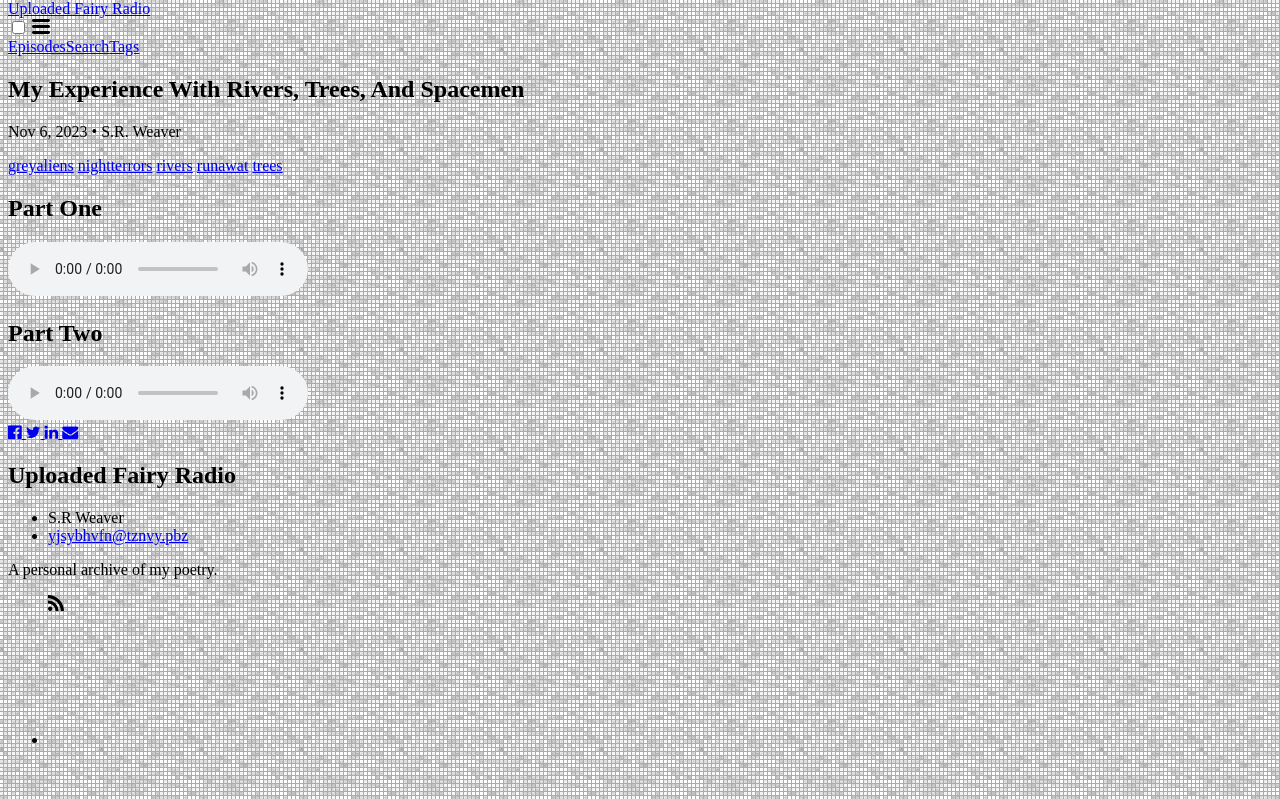
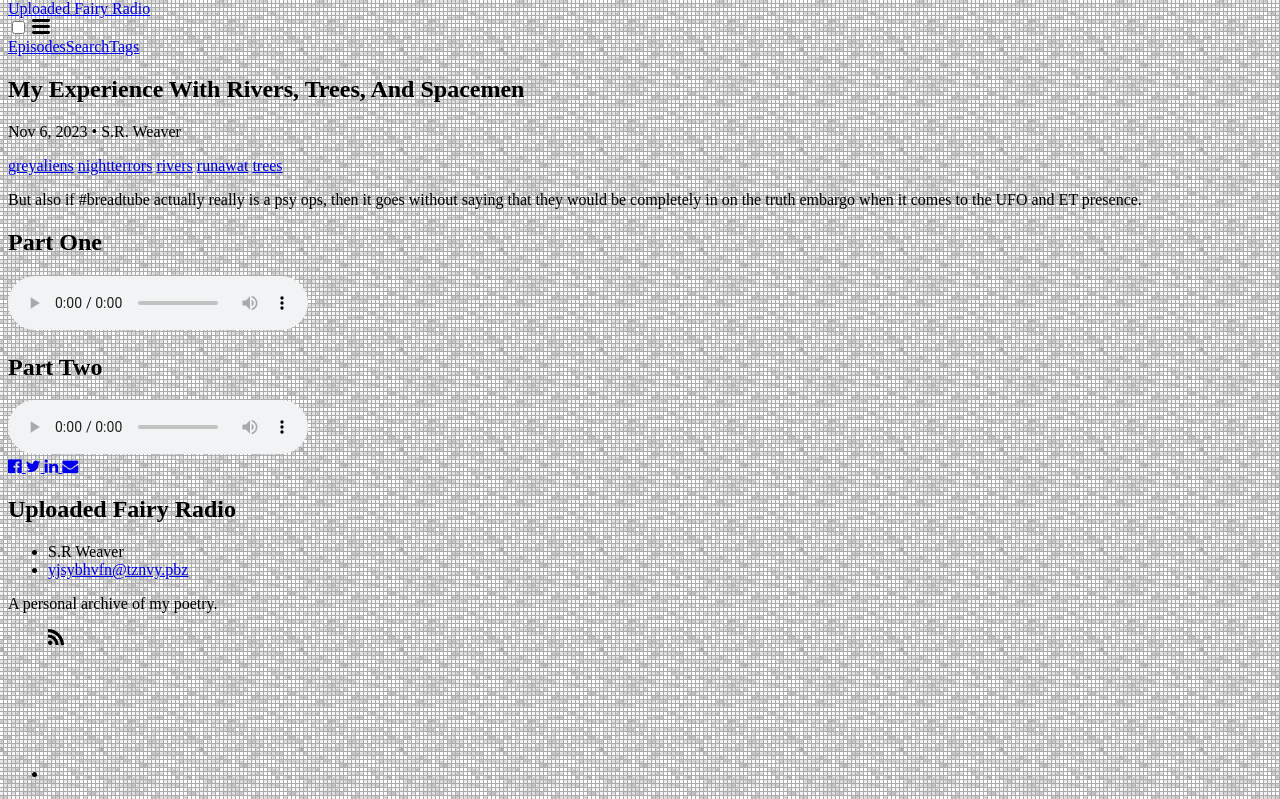
Before and after one commit to LWFlouisa/UploadedFairyRadio, a Jekyll site: the page built from _posts/2023-11-06-myexperienceiwthtrees.md, in a window 1280 px wide. Shown: the part 108-907 px from the top of the page. Built offline with Jekyll 4.4.1, drawn with Linux system fonts in a browser that asks for light colours; our own code applies the rules of GitHub Pages for plain Markdown files.

Commit message:
Update 2023-11-06-myexperienceiwthtrees.md

```diff
--- a/_posts/2023-11-06-myexperienceiwthtrees.md
+++ b/_posts/2023-11-06-myexperienceiwthtrees.md
@@ -3,6 +3,8 @@
 author: "S.R. Weaver"
 tags: greyaliens nightterrors trees rivers runawat
 ---
+But also if #breadtube actually really is a psy ops, then it goes without saying that they would be completely in on the truth embargo when it comes to the UFO and ET presence.
+
 ## Part One
 <audio controls>
   <source src="https://lwflouisa.github.io/UploadedFairyRadio/Audio/MyExperienceWithTrees.mp3" type="audio/mpeg">
```
